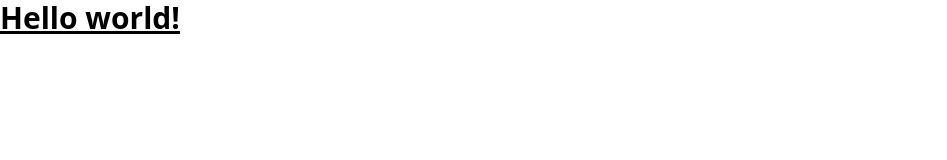
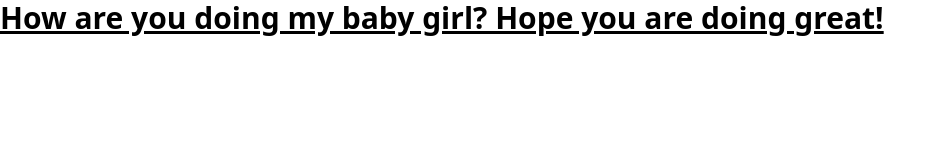
Before and after one commit to Ange290/CSS_Cloning2, a website: page src/index.html in a window 1280 px wide. Shown: the whole page, without its empty margins (0-947 px from the left). Drawn offline with Linux system fonts and the light colour scheme.

Commit message:
Second commit

```diff
--- a/src/index.html
+++ b/src/index.html
@@ -7,7 +7,8 @@
 </head>
 <body>
   <h1 class="text-3xl font-bold underline">
-    Hello world!
+    How are you doing my baby girl?
+    Hope you are doing great!
   </h1>
 </body>
 </html>
```
